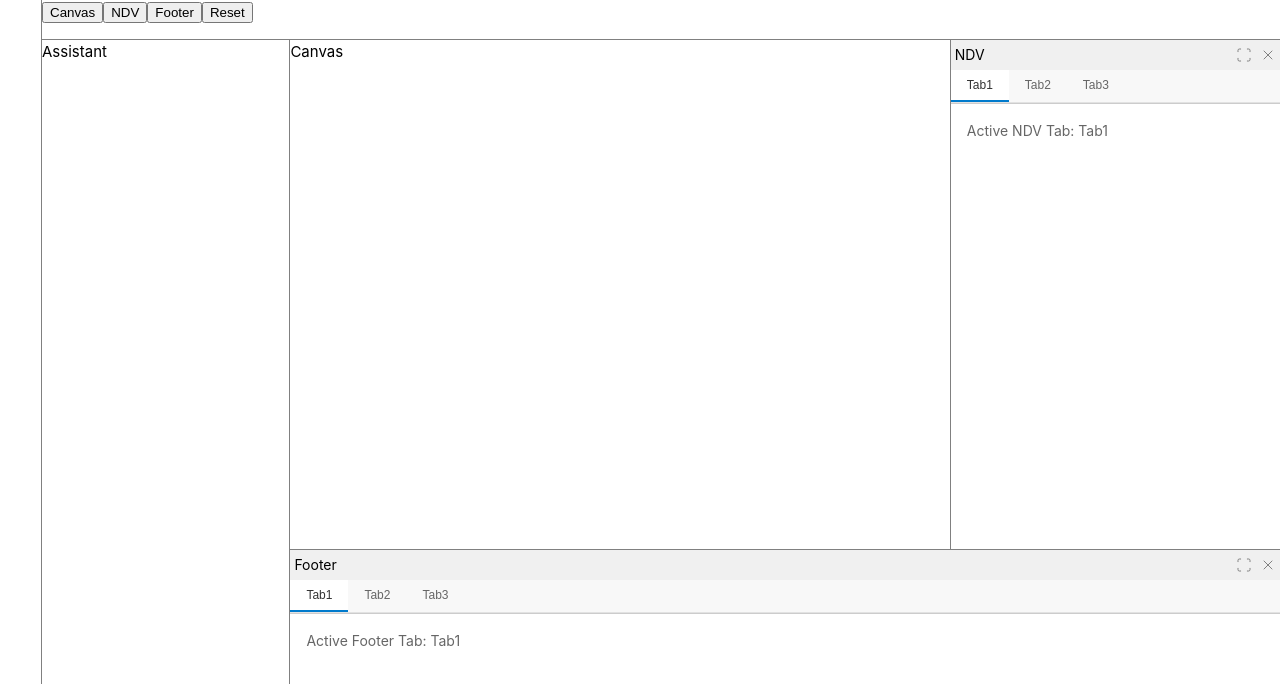
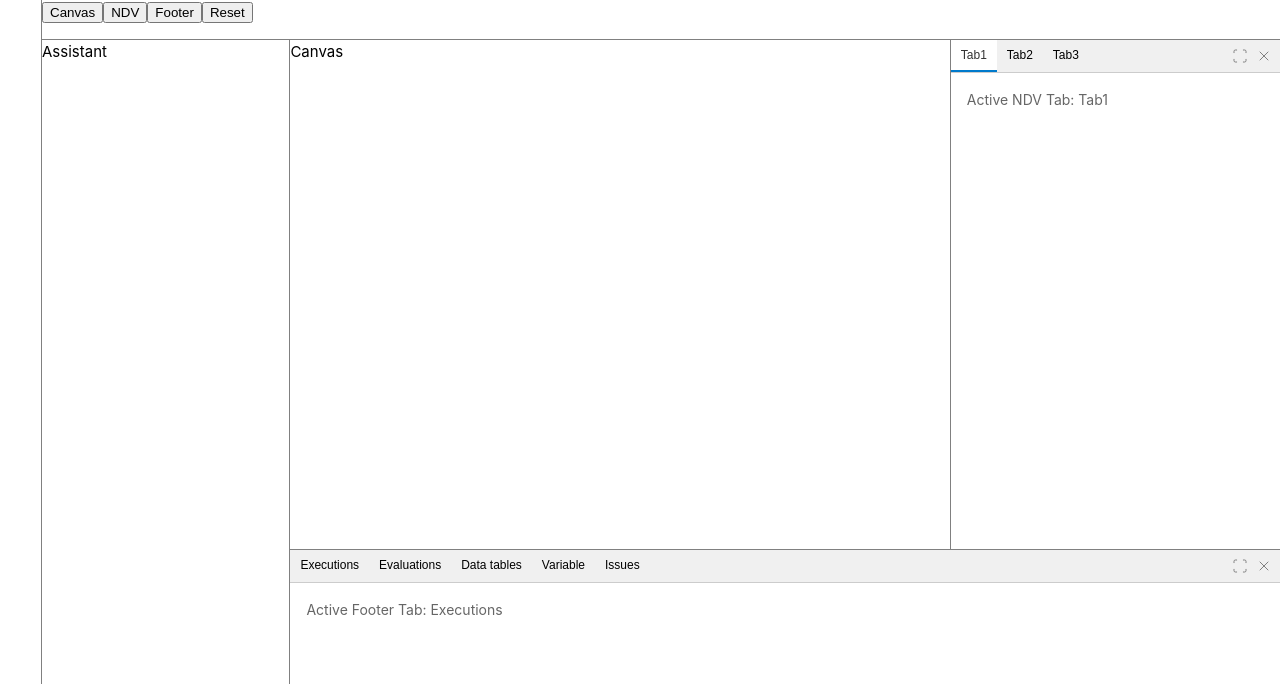
Before and after one commit to RobTF9/panel-prototype, a Vue app: page / in a window 1280 px wide. Shown: the top 684 px of the page. Built offline with nearby package versions, Linux system fonts and the light colour scheme; the HTML template or start-up script is replaced by a standard one.

Commit message:
footer tabs

```diff
--- a/src/App.vue
+++ b/src/App.vue
@@ -35,9 +35,11 @@ const ndvTabs = useTabs({
 // Setup tabs for footer panel
 const footerTabs = useTabs({
   tabs: [
-    { value: 'tab1', label: 'Tab1' },
-    { value: 'tab2', label: 'Tab2' },
-    { value: 'tab3', label: 'Tab3' },
+    { value: 'Executions', label: 'Executions' },
+    { value: 'Evaluations', label: 'Evaluations' },
+    { value: 'Data tables', label: 'Data tables' },
+    { value: 'Variable', label: 'Variable' },
+    { value: 'Issues', label: 'Issues' },
   ],
   defaultValue: 'tab1',
 })
--- a/src/components/PanelHeader.vue
+++ b/src/components/PanelHeader.vue
@@ -21,11 +21,20 @@ defineEmits<{
 <template>
   <div class="PanelHeaderContainer">
     <header class="PanelHeader">
-      <h2 class="PanelTitle">{{ title }}</h2>
+      <TabHeader
+        v-if="tabs && tabs.length > 0"
+        :tabs="tabs"
+        :active-tab="activeTab || ''"
+        @update:active-tab="$emit('update:activeTab', $event)"
+      />
       <div class="PanelControls">
         <button class="PanelControlButton" @click="$emit('toggle-fullscreen')">
           <PanelBottom v-if="fullScreen && position === 'bottom'" :stroke-width="1.5" :size="16" />
-          <PanelRight v-else-if="fullScreen && position === 'right'" :stroke-width="1.5" :size="16" />
+          <PanelRight
+            v-else-if="fullScreen && position === 'right'"
+            :stroke-width="1.5"
+            :size="16"
+          />
           <Scan :size="16" :stroke-width="1.5" v-else />
         </button>
         <button class="PanelControlButton" @click="$emit('close-panel')">
@@ -33,12 +42,6 @@ defineEmits<{
         </button>
       </div>
     </header>
-    <TabHeader
-      v-if="tabs && tabs.length > 0"
-      :tabs="tabs"
-      :active-tab="activeTab || ''"
-      @update:active-tab="$emit('update:activeTab', $event)"
-    />
   </div>
 </template>
 
@@ -51,7 +54,7 @@ defineEmits<{
   display: flex;
   justify-content: space-between;
   align-items: center;
-  padding: 4px;
+
   background-color: #f0f0f0;
 }
 
@@ -62,6 +65,7 @@ defineEmits<{
 .PanelControls {
   display: flex;
   gap: 8px;
+  padding: 8px;
 }
 
 .PanelControlButton {
--- a/src/components/TabHeader.vue
+++ b/src/components/TabHeader.vue
@@ -19,12 +19,7 @@ defineEmits<{
     class="TabsRoot"
   >
     <TabsList class="TabsList">
-      <TabsTrigger
-        v-for="tab in tabs"
-        :key="tab.value"
-        :value="tab.value"
-        class="TabsTrigger"
-      >
+      <TabsTrigger v-for="tab in tabs" :key="tab.value" :value="tab.value" class="TabsTrigger">
         {{ tab.label }}
       </TabsTrigger>
     </TabsList>
@@ -39,28 +34,26 @@ defineEmits<{
 
 .TabsList {
   display: flex;
-  border-bottom: 1px solid #e2e2e2;
-  background-color: #f8f8f8;
 }
 
 .TabsTrigger {
   background: none;
   border: none;
-  padding: 8px 16px;
+  padding: 8px 10px;
   cursor: pointer;
   font-size: 12px;
-  color: #666;
+
   border-bottom: 2px solid transparent;
   transition: all 0.2s ease;
 }
 
-.TabsTrigger[data-state="active"] {
+.TabsTrigger[data-state='active'] {
   color: #333;
   border-bottom-color: #007acc;
   background-color: #fff;
 }
 
-.TabsTrigger:hover:not([data-state="active"]) {
+.TabsTrigger:hover:not([data-state='active']) {
   background-color: #f0f0f0;
   color: #333;
 }
```
